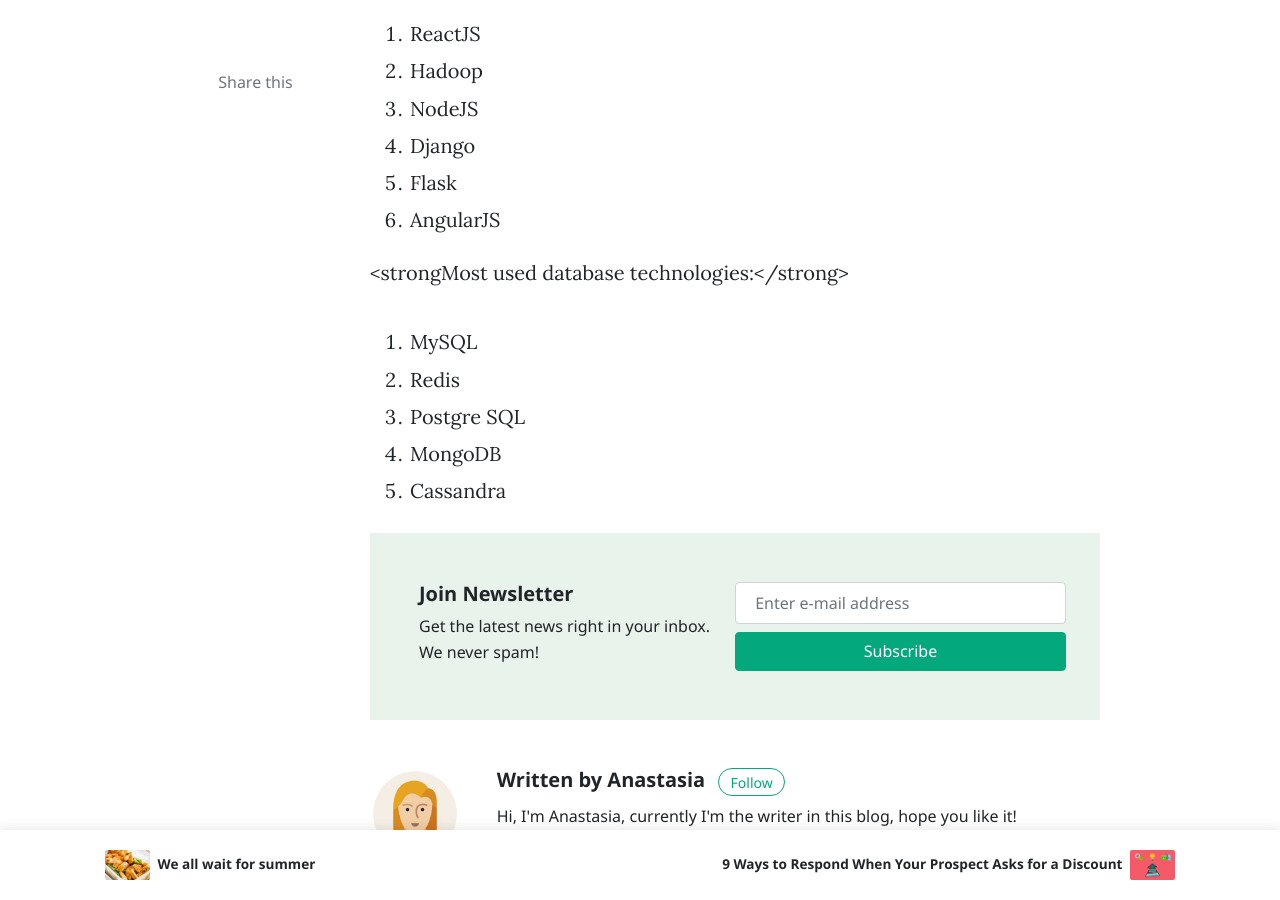
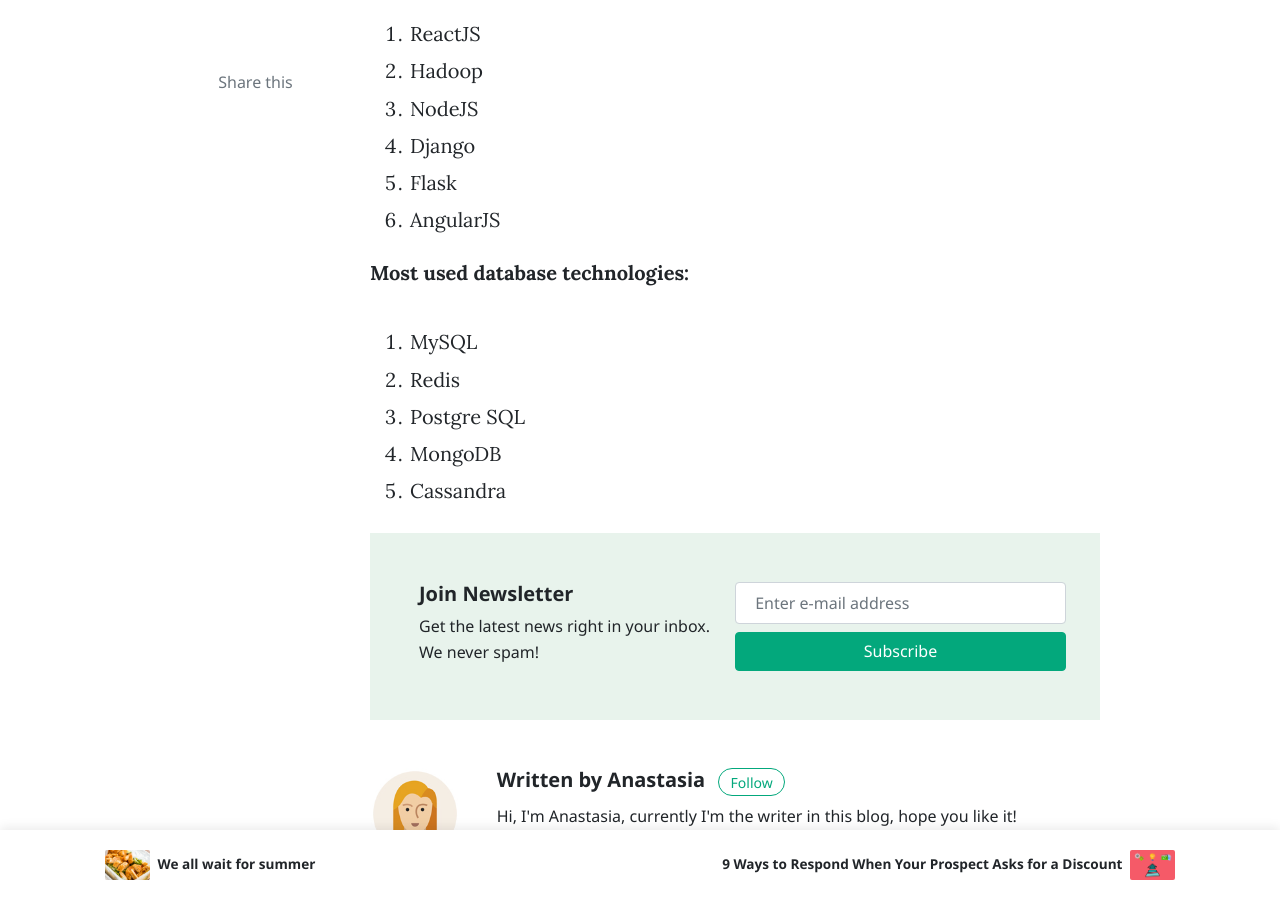
Before and after one commit to bit-dna/bitdnablog, a Jekyll site: the page built from _posts/2019-05-05-the-most-popuplar-programming-languages-used-by-the-worlds-largest-unicorn-startups.md, in a window 1280 px wide and 900 px high, scrolled down 2251 px. Built offline with Jekyll 4.4.1, drawn with Linux system fonts in a browser that asks for light colours; nearby versions of some CDN libraries; comment, search, counter and statistics services are not loaded.

Commit message:
forgot the bracket

```diff
--- a/_posts/2019-05-05-the-most-popuplar-programming-languages-used-by-the-worlds-largest-unicorn-startups.md
+++ b/_posts/2019-05-05-the-most-popuplar-programming-languages-used-by-the-worlds-largest-unicorn-startups.md
@@ -45,7 +45,7 @@ Here’s a look at their report:
 <li>Flask</li>
 <li>AngularJS</li>
 </ol>
-<strongMost used database technologies:</strong>
+<strong>Most used database technologies:</strong>
 <ol>
 <li>MySQL</li>
 <li>Redis</li>
```
